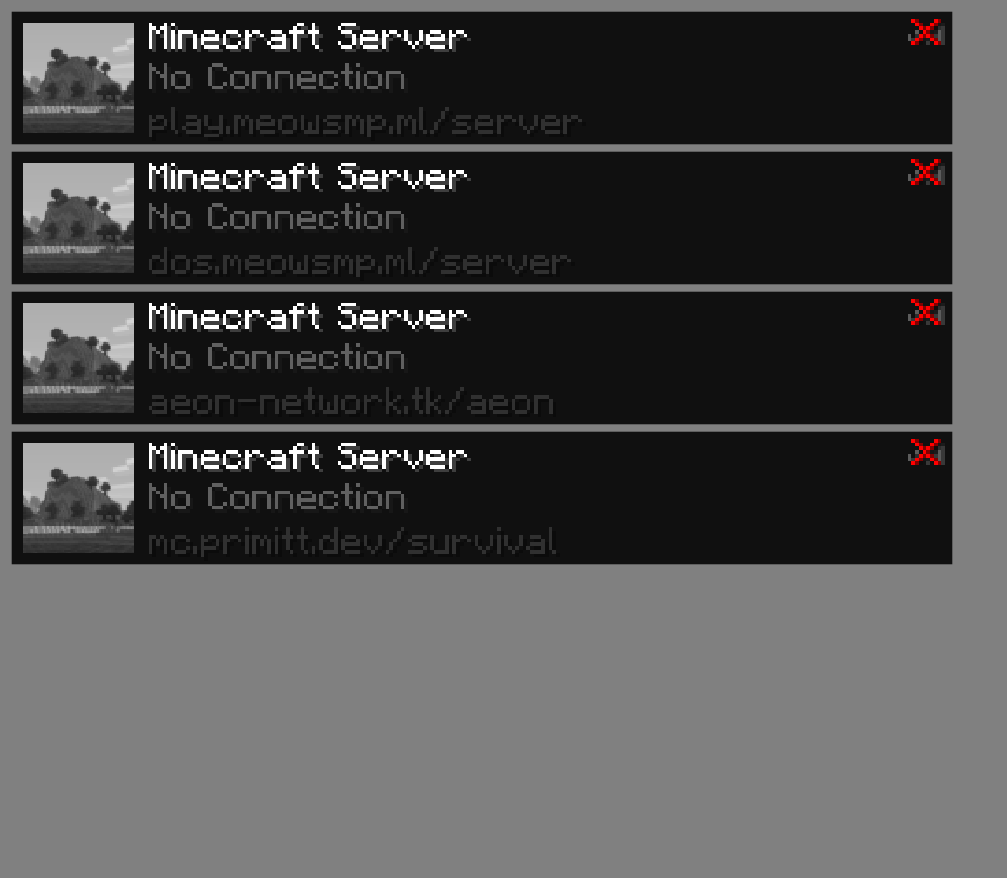
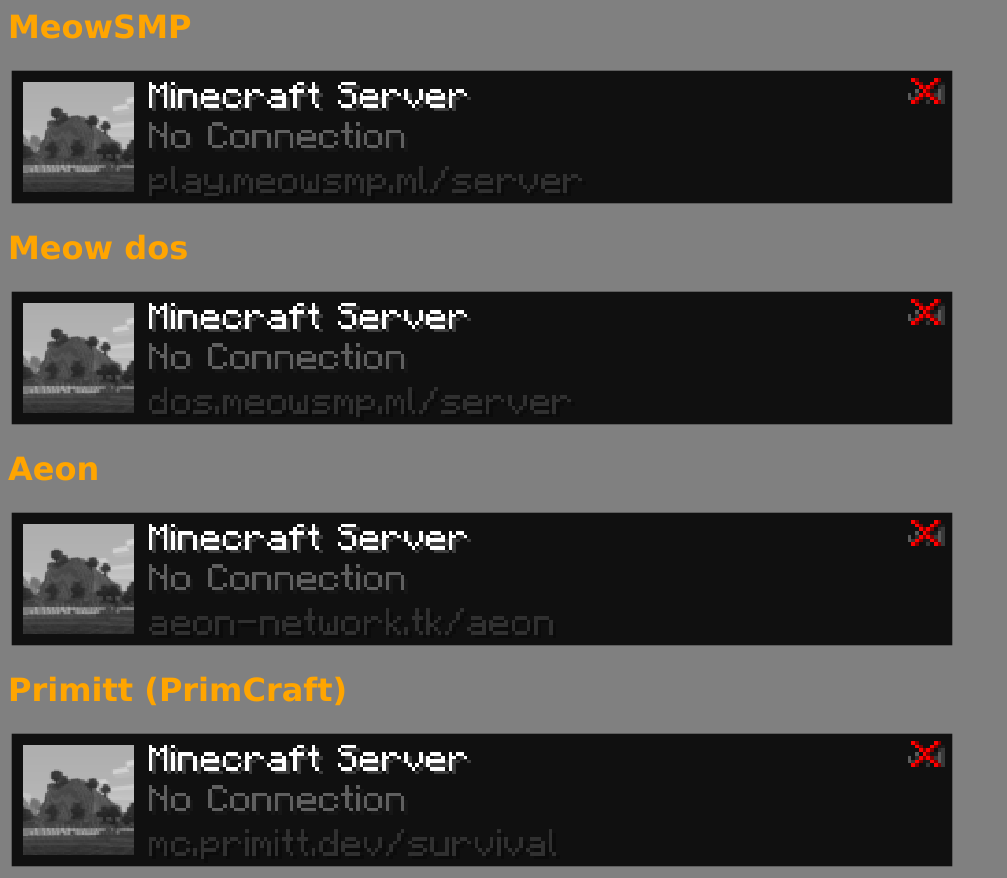
Before and after one commit to Willydaham09/meowSMP, a plain HTML site: page index.html in a window 1280 px wide. Shown: the whole page, without its empty margins (0-1007 px from the left). Before the commit the page ends 800 px from the top, so only its background shows below. Drawn offline with Linux system fonts and the light colour scheme.

Commit message:
added titles

```diff
--- a/index.html
+++ b/index.html
@@ -24,12 +24,13 @@ window.addEventListener("load", () => {
 </script>
 </head>
 <body style="background-color:gray;">
+<div><h1 style="font-family: verdana; color: orange;"><b>MeowSMP</b></h1></div>
 <div id="embed"></div>
-<div></div>
+<div><h1 style="font-family: verdana; color: orange;"><b>Meow dos</b></h1></div>
 <div id="dos"></div>
-<div></div>
+<div><h1 style="font-family: verdana; color: orange;"><b>Aeon</b></h1></div>
 <div id="aeon"></div>
-<div></div>
+<div><h1 style="font-family: verdana; color: orange;"><b>Primitt (PrimCraft)</b></h1></div>
 <div id="prim"></div>
 </body>
 </html>
```
